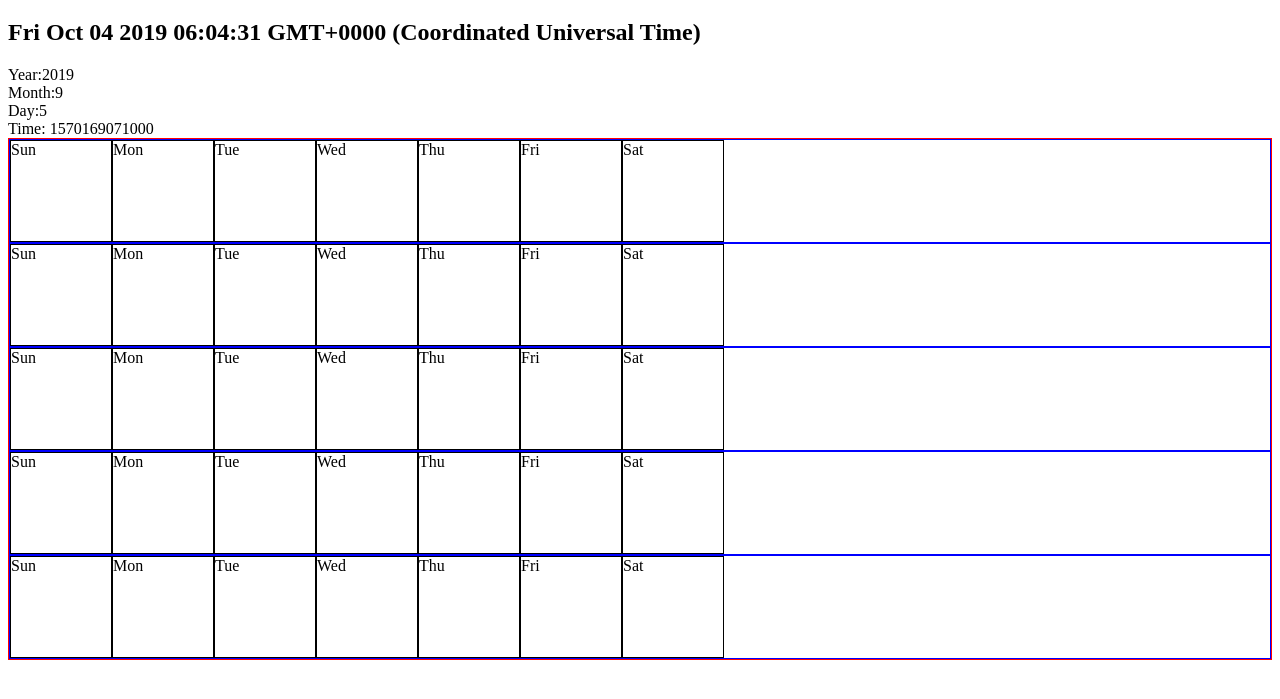
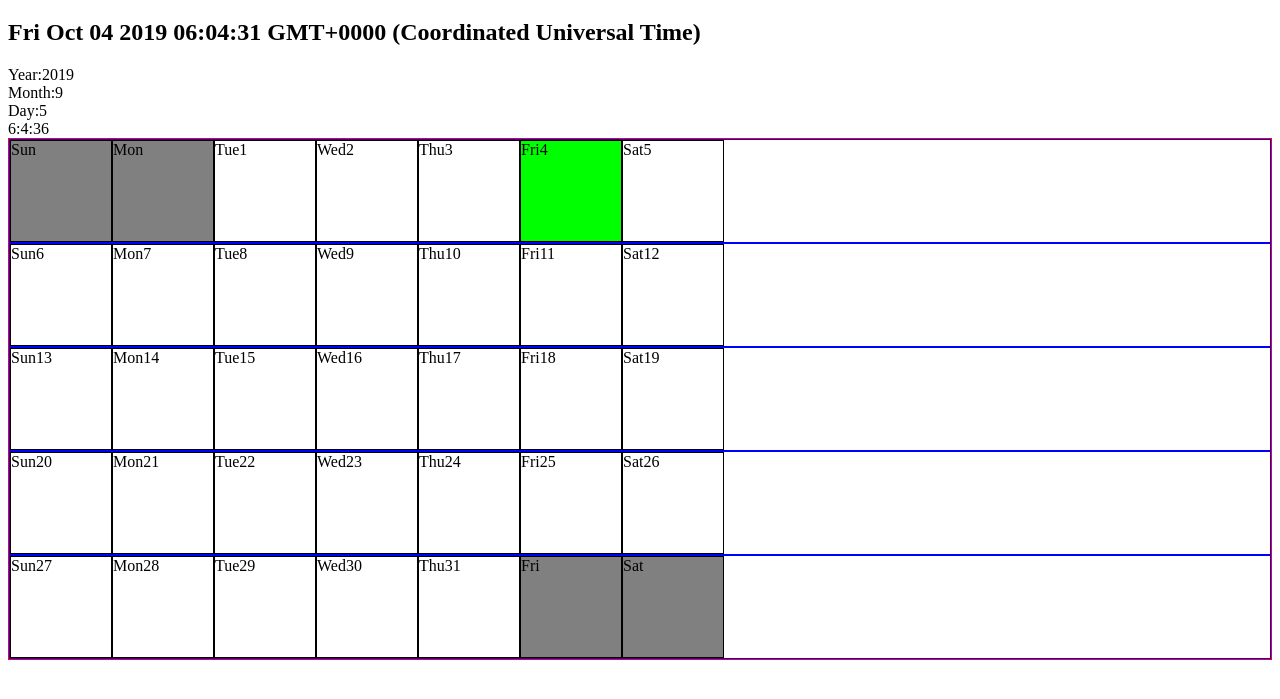
Before and after one commit to geekwisevinson/intro-to-js-sept-2019, a plain HTML site: page jaimelopez/day4/calendar.html in a window 1280 px wide. Shown: the part 61-760 px from the top of the page. Drawn offline with Linux system fonts and the light colour scheme.

Commit message:
push after class

```diff
--- a/jaimelopez/day4/calendar.html
+++ b/jaimelopez/day4/calendar.html
@@ -15,6 +15,12 @@
             height: 100px;
             border: 1px solid black;
             display: inline-block;
+        }
+        .non-active {
+            background: gray;
+        }
+        .active {
+            background: lime;
         }
     </style>
 </head>
@@ -35,6 +41,16 @@
 
     <script>
         const date = new Date();
+        const mm = date.getMonth() + 1;
+        const yyyy = date.getFullYear();
+        const firstDate = new Date('' + mm + '/01/' + yyyy ).getDay();
+        let lastDate =  new Date('' + mm + '/01/' + yyyy );
+        lastDate.setDate(lastDate.getDate() - 1);
+        lastDate = lastDate.getDate();
+        console.log(lastDate);
+        const days = 7;
+        const weeks = 5;
+
 
         const h2 = document.querySelector('h2');
         const elYear = document.querySelector('#year');
@@ -48,10 +64,10 @@
         elYear.innerText += date.getFullYear();
         elMonth.innerText += date.getMonth();
         elDay.innerHTML += date.getDay();
-        elTime.innerHTML += date.getTime();
 
-        const days = 7;
-        const weeks = 5;
+
+
+        let currentDay = 1;
         const weekdays = ['Sun', 'Mon', 'Tue', 'Wed', 'Thu', 'Fri', 'Sat'];
         for(let i = 0; i < weeks; i++) {
             const week = document.createElement('div');
@@ -62,10 +78,43 @@
                 day.classList.add('day');
                 week.appendChild(day);
                 day.innerText = weekdays[j];
+
+                console.log(lastDate, currentDay);
+                console.log(currentDay <= lastDate);
+                if( currentDay > firstDate && currentDay <= lastDate + firstDate + 1) {
+                    day.innerText += currentDay - firstDate;
+                } else {
+                    day.classList.add('non-active')
+                }
+
+                if (currentDay === date.getDate() + firstDate) {
+                    day.classList.add('active');
+                }
+
+                currentDay++;
+
+
             }
         }
 
 
+        console.log(firstDate);
+
+
+        function updateTime() {
+            const timeDate = new Date();
+            elTime.innerHTML = `${
+                timeDate.getHours() > 12 ?
+                    timeDate.getHours() - 12:
+                    timeDate.getHours()
+            }:${
+                timeDate.getMinutes()
+            }:${timeDate.getSeconds()}`;
+        }
+        updateTime();
+        setInterval(function () {
+            updateTime();
+        }, 1000)
     </script>
 </body>
 </html>
```
